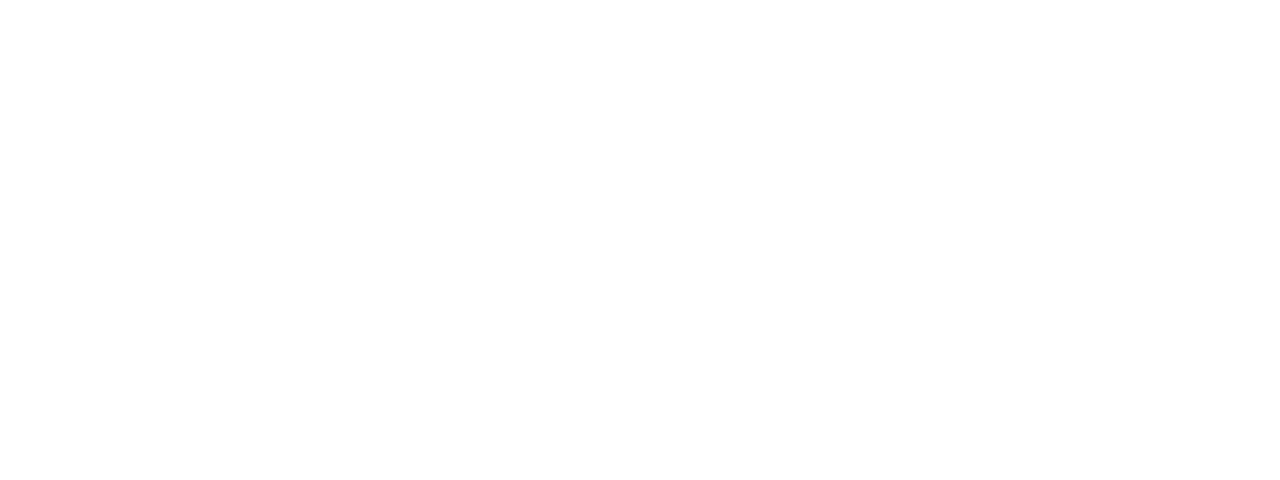
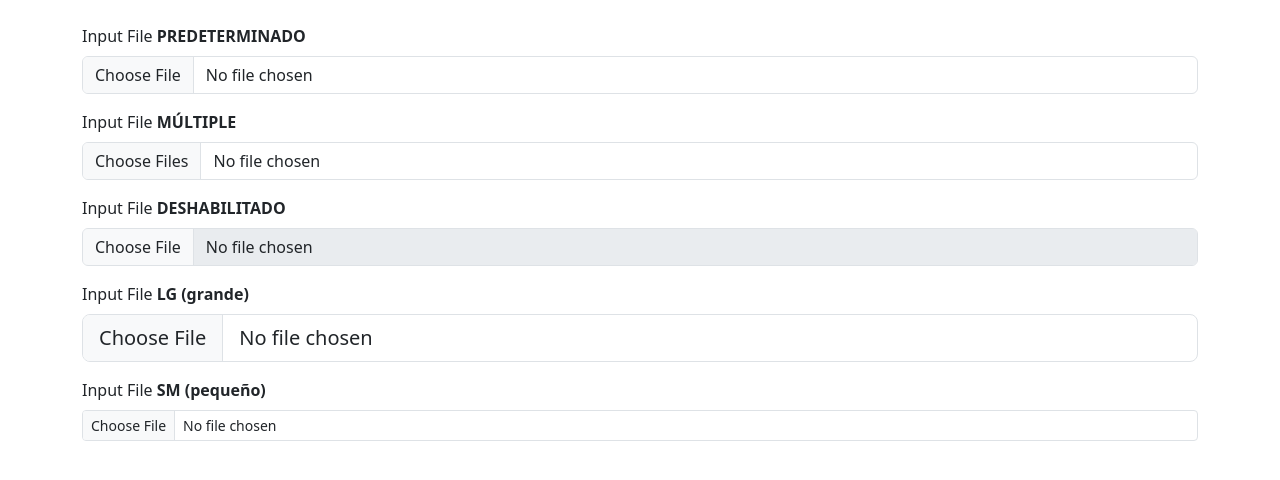
Before and after one commit to jtapiaelenes24/CursoBootstrap, a plain HTML site: page formulario3.html in a window 1280 px wide. Drawn offline with nearby package versions, Linux system fonts and the light colour scheme.

Commit message:
Formulario 3

```diff
--- a/formulario3.html
+++ b/formulario3.html
@@ -11,7 +11,30 @@
 <body>
     <div class="container py-4">
         <form action="">
+            <div class="mb-3">
+                <label class="form-label" for="formFile">Input File <b>PREDETERMINADO</b></label>
+                <input class="form-control" type="file" name="formFile" id="formFile">
+            </div>
 
+            <div class="mb-3">
+                <label class="form-label" for="formFileMultiple">Input File <b>MÚLTIPLE</b></label>
+                <input class="form-control" type="file" name="formFile" id="formFile" multiple>
+            </div>
+
+            <div class="mb-3">
+                <label class="form-label" for="formFileMultiple">Input File <b>DESHABILITADO</b></label>
+                <input class="form-control" type="file" name="formFile" id="formFile" disabled>
+            </div>
+
+            <div class="mb-3">
+                <label class="form-label" for="formFile">Input File <b>LG (grande)</b></label>
+                <input class="form-control form-control-lg" type="file" name="formFile" id="formFile">
+            </div>
+
+            <div class="mb-3">
+                <label class="form-label" for="formFile">Input File <b>SM (pequeño)</b></label>
+                <input class="form-control form-control-sm" type="file" name="formFile" id="formFile">
+            </div>
         </form>
     </div>
 </body>
```
Also changed, not shown: formulario4.html (added, +19 -0 lines).
